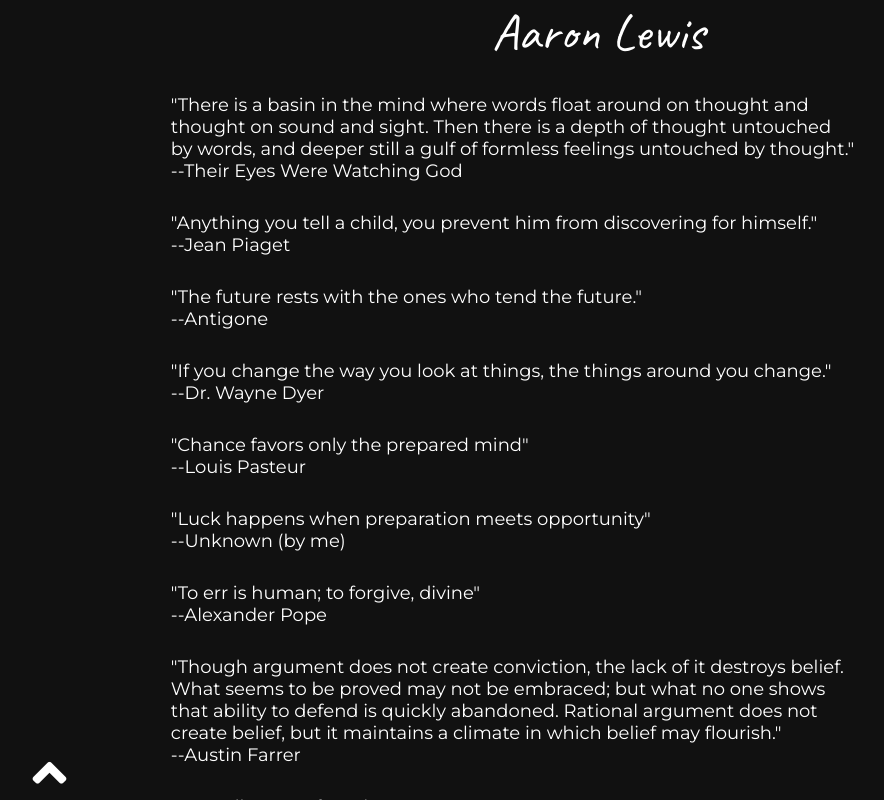
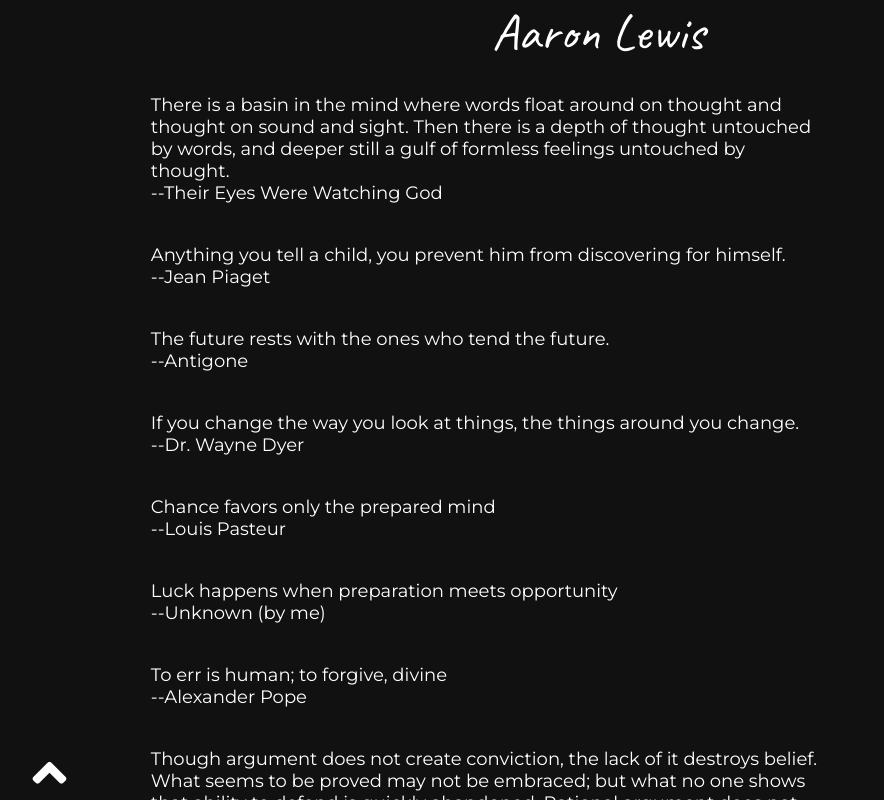
Before and after one commit to aaalew/aaron-lewis-hq, a Vue app: page /quotes in a window 1280 px wide. Shown: the whole page, without its empty margins (42-926 px from the left). Built offline with nearby package versions, Linux system fonts and the light colour scheme.

Commit message:
Quotes page now draws from the quote-data.js file

```diff
--- a/src/components/NameTitle.vue
+++ b/src/components/NameTitle.vue
@@ -1,6 +1,8 @@
 <template>
   <div class="hello">
-    <div id="title-name">Aaron Lewis</div>
+    <router-link to="/" id="title-name">
+      <p>Aaron Lewis</p>
+    </router-link>
   </div>
 </template>
 
--- a/src/main.js
+++ b/src/main.js
@@ -1,12 +1,10 @@
 import Vue from 'vue'
 import App from './App.vue'
 import router from './router'
-import quotes from './quotes-data.js'
-
-Vue.config.productionTip = false
+import quotesData from './quotes-data.js'
 
 let data = {
-  quotes
+  quotes: quotesData
 }
 
 new Vue({
--- a/src/quotes-data.js
+++ b/src/quotes-data.js
@@ -1,4 +1,4 @@
-let quotes =
+let quotesData =
 [{
     id: 1,
     quote: "There is a basin in the mind where words float around on thought and thought on sound and sight. Then there is a depth of thought untouched by words, and deeper still a gulf of formless feelings untouched by thought.",
@@ -100,4 +100,4 @@ let quotes =
     author: "Carlyle"
 }]
 
-export default quotes;
+export default quotesData;
--- a/src/views/Contact.vue
+++ b/src/views/Contact.vue
@@ -4,7 +4,7 @@
     <div class="links-grid">
         <div class="links-row">
         <div class="links-column">
-            <a class="button" target="_blank" href="https://github.com/aaalew">GitHub</a>
+            <a class="button" target="_blank" href="https://github.com/aaalew/">GitHub</a>
             <a class="button" target="_blank" href="https://www.linkedin.com/in/aaron-lewis-1aab62114/">LinkedIn</a>
         </div>
         <div class="links-column">
--- a/src/views/Quotes.vue
+++ b/src/views/Quotes.vue
@@ -2,99 +2,12 @@
 <div id="quotes">
     <NameTitle/>
     <div id="quotes-container">
-        <div class="quote">
-        "There is a basin in the mind where words float around on
-        thought and thought on sound and sight. Then there is a depth
-        of thought untouched by words, and deeper still a gulf of
-        formless feelings untouched by thought."<br>
-        --Their Eyes Were Watching God
-        </div>
-        <div class="quote">
-        "Anything you tell a child, you prevent him from discovering for himself."<br>
-        --Jean Piaget
-        </div>
-        <div class="quote">
-        "The future rests with the ones who tend the future."<br>
-        --Antigone
-        </div>
-        <div class="quote">
-        "If you change the way you look at things, the things around you change."<br>
-        --Dr. Wayne Dyer
-        </div>
-        <div class="quote">
-        "Chance favors only the prepared mind"<br>
-        --Louis Pasteur
-        </div>
-        <div class="quote">
-        "Luck happens when preparation meets opportunity"<br>
-        --Unknown (by me)
-        </div>
-        <div class="quote">
-        "To err is human; to forgive, divine"<br>
-        --Alexander Pope
-        </div>
-        <div class="quote">
-        "Though argument does not create conviction, the lack of it destroys
-        belief. What seems to be proved may not be embraced; but what no one
-        shows that ability to defend is quickly abandoned. Rational argument
-        does not create belief, but it maintains a climate in which belief
-        may flourish."<br>
-        --Austin Farrer
-        </div>
-        <div class="quote">
-        "Love all, trust a few, do wrong to none."<br>
-        --William Shakespeare
-        </div>
-        <div class="quote">
-        "To the organized mind, death is but the next great adventure"<br>
-        --Albus Dumbledore
-        </div>
-        <div class="quote">
-        “Forgetting happens only when memory is quashed by routine.”<br>
-        --Erik Freeze
-        </div>
-        <div class="quote">
-        "How lucky I am to have something in my life that makes saying goodbye so hard."<br>
-        --A. A. Mills
-        </div>
-        <div class="quote">
-        "People say nothing is impossible, but I do nothing every day."<br>
-        --A. A. Mills
-        </div>
-        <div class="quote">
-        "We do not need to learn how to defeat our enemies. We need to learn
-        how to live above them"<br>
-        --Dr. Strange
-        </div>
-        <div class="quote">
-        “Better to be silent and be thought a fool than to speak and to
-        remove all doubt.”<br>
-        -—Abraham Lincoln
-        </div>
-        <div class="quote">
-        "Until man is nothing, God can make nothing out of him."<br>
-        --Martin Luther
-        </div>
-        <div class="quote">
-        "Service is the rent we pay to live on this planet. We have all
-        warmed ourselves by fires we did not build, and drunk from wells
-        we did not dig. We must now dig more wells and build more fires."<br>
-        --Nido Qubein
-        </div>
-        <div class="quote">
-        "The most pathetic person is the world is he who has sight but no
-        vision."<br>
-        --Helen Keller
-        </div>
-        <div class="quote">
-        “Bad experiences are a school that only fools keep going to.“<br>
-        -—Pres. Benson
-        </div>
-        <div class="quote">
-        "A great man shows his greatness by the way he treats little men."<br>
-        --Carlyle
+        <div class="quote-box" v-for="quote in quotes" :key="quote.id">
+          <div class="quote">{{quote.quote}}</div>
+          <div class="author">--{{quote.author}}</div>
         </div>
     </div>
+    <div style="height: 33%;"></div>
 </div>
 </template>
 
@@ -106,6 +19,15 @@ export default {
   name: 'Quotes',
   components: {
     NameTitle
+  },
+  data() {
+    return {
+    }
+  },
+  computed: {
+    quotes() {
+      return this.$root.$data.quotes;
+    }
   }
 }
 </script>
@@ -121,9 +43,19 @@ export default {
   justify-content: center;
 }
 
+.quote-box {
+  padding: 10px;
+  margin-top: 20px;
+}
+
+.quote-box:hover {
+  background-color: #7750FA;
+  font-weight: bold;
+  margin: 40px 10px;
+}
+
 .quote {
   display: flex;
-  margin: 30px;
   width: 75%;
 }
 
```
Also changed, not shown: src/views/Links.vue (indentation only).
